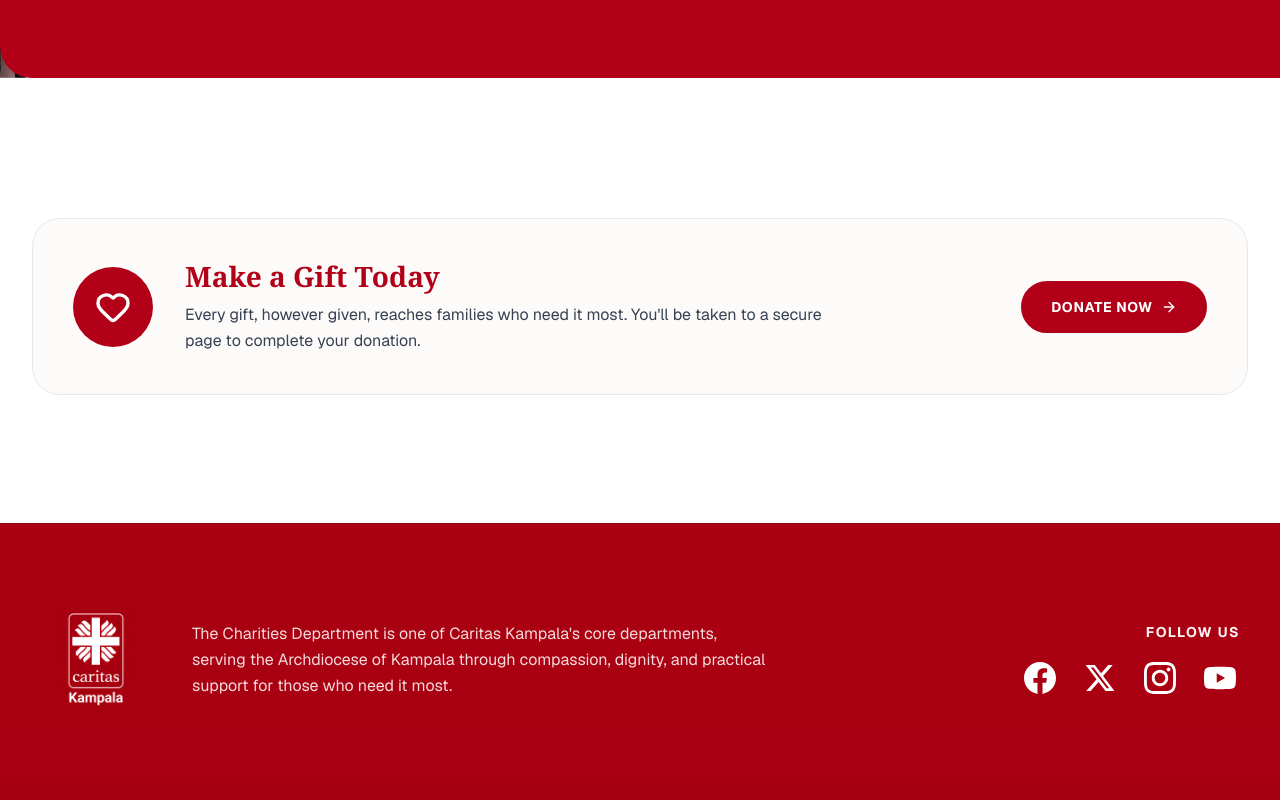
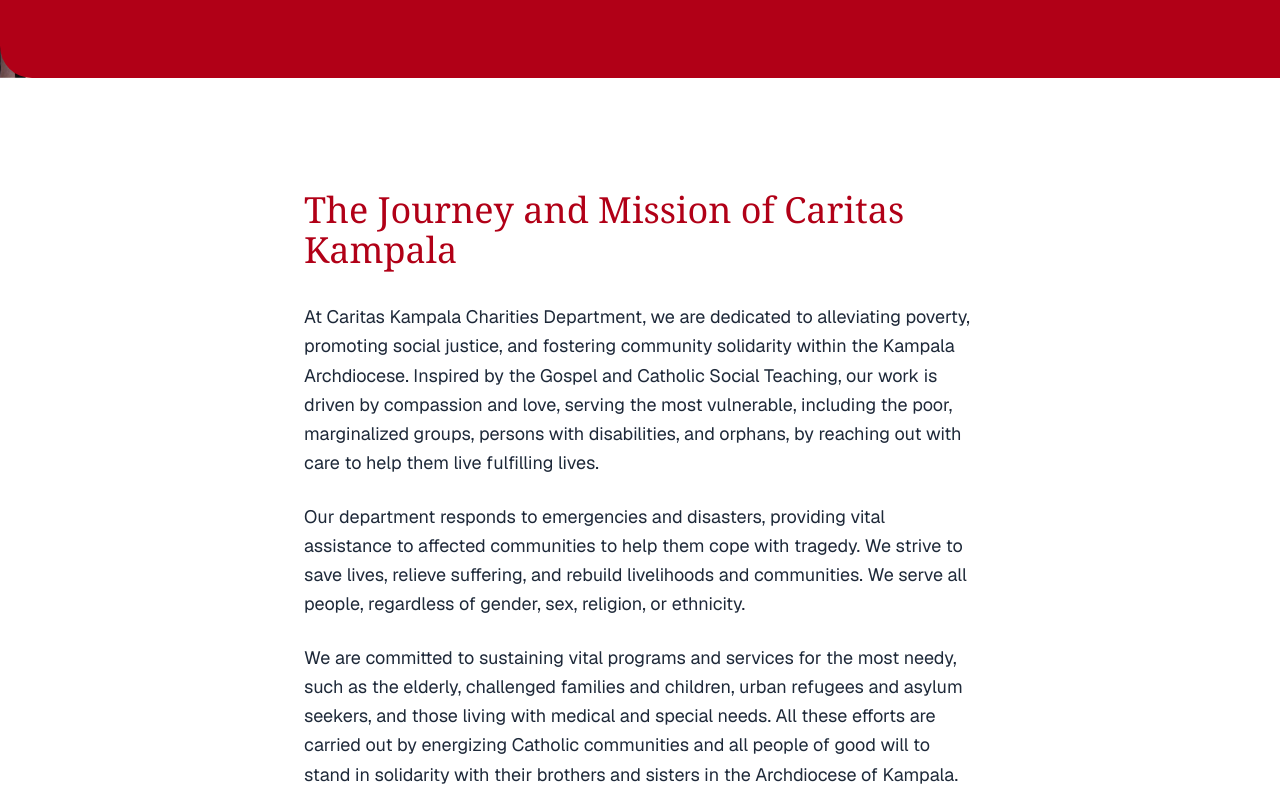
Before and after one commit to X-International/caritas-charities, a Next.js app: page /about-us/our-story in a window 1280 px wide. Shown: the part 620-1420 px from the top of the page. Built offline with nearby package versions, Linux system fonts and the light colour scheme; a web font is replaced by a local one.

Commit message:
add contact us page

```diff
--- a/app/about-us/our-story/page.tsx
+++ b/app/about-us/our-story/page.tsx
@@ -35,6 +35,17 @@
 
         <OurStoryHero />
 
+        <section className="py-16 px-4 sm:px-6 lg:px-8">
+          <div className="max-w-2xl mx-auto">
+            <h2 className="text-4xl font-serif text-[#b10017] mb-8">The Journey and Mission of Caritas Kampala</h2>
+            <div className="space-y-6 text-lg text-gray-800 leading-relaxed">
+              <p>At Caritas Kampala Charities Department, we are dedicated to alleviating poverty, promoting social justice, and fostering community solidarity within the Kampala Archdiocese. Inspired by the Gospel and Catholic Social Teaching, our work is driven by compassion and love, serving the most vulnerable, including the poor, marginalized groups, persons with disabilities, and orphans, by reaching out with care to help them live fulfilling lives.</p>
+              <p>Our department responds to emergencies and disasters, providing vital assistance to affected communities to help them cope with tragedy. We strive to save lives, relieve suffering, and rebuild livelihoods and communities. We serve all people, regardless of gender, sex, religion, or ethnicity.</p>
+              <p>We are committed to sustaining vital programs and services for the most needy, such as the elderly, challenged families and children, urban refugees and asylum seekers, and those living with medical and special needs. All these efforts are carried out by energizing Catholic communities and all people of good will to stand in solidarity with their brothers and sisters in the Archdiocese of Kampala.</p>
+            </div>
+          </div>
+        </section>
+
         <section className="max-w-7xl mx-auto px-4 sm:px-6 lg:px-8 py-16">
           <DonateOnlineCard />
         </section>
```
Also changed, not shown: 1 other file (tests, documents, lock files or other folders).
